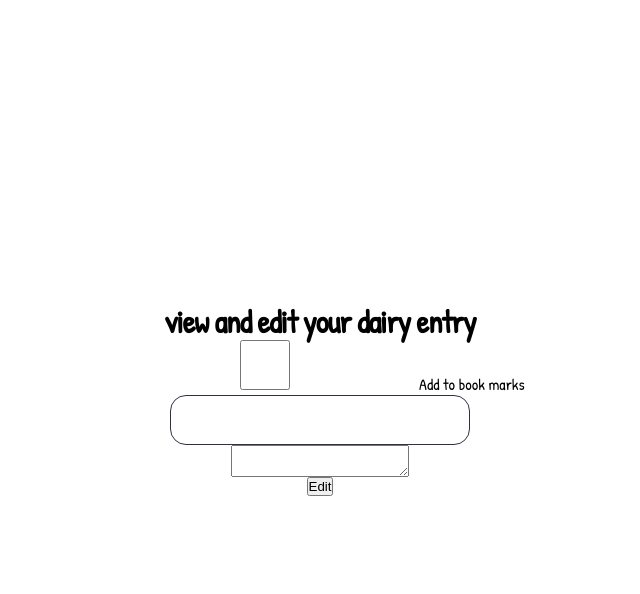
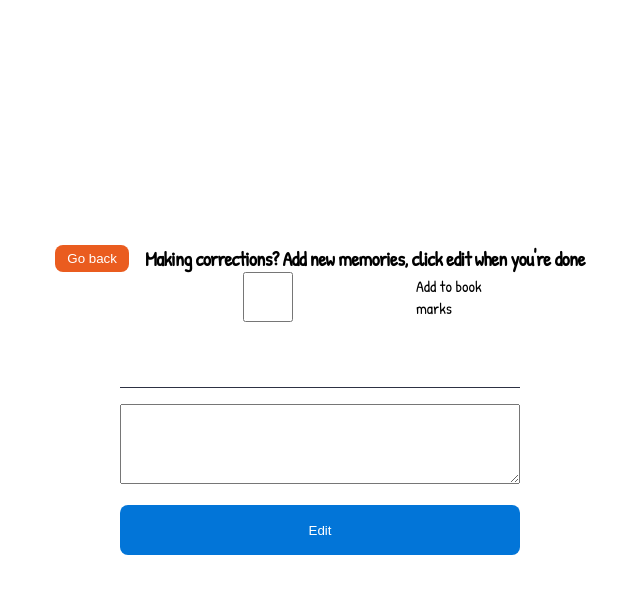
Before and after one commit to Munenyashaishe/ACA-Mowana-Diary-Project, a PHP site: page /entry.html in a window 1280 px wide. Shown: the top 594 px of the page, without its empty margins (320-960 px from the left). Run offline with PHP 8.4, Linux system fonts and the light colour scheme; some libraries are stand-ins or nearby versions.

Commit message:
Styles entry.html

```diff
--- a/public/css/entry.css
+++ b/public/css/entry.css
@@ -1,4 +1,34 @@
-.edit-form {
+#btn-return-dash {
+  margin-right: 1rem;
+}
+
+#edit-form {
   width: 400px;
-  background-color: red;
 }
+
+.form-control {
+  width: 100%;
+}
+
+#new-title {
+  width: 100%;
+  border-top: none;
+  border-right: none;
+  border-left: none;
+  border-radius: 0;
+  margin: 1rem 0;
+  font-size: 1.4rem;
+}
+
+#new-body {
+  width: 100%;
+  padding: 1rem;
+  font-size: 1.2rem;
+  margin-bottom: 1rem;
+}
+
+.btn.edit-btn {
+  width: 100%;
+  height: 50px;
+  background-color: #0275d8;
+}
--- a/public/entry.html
+++ b/public/entry.html
@@ -10,16 +10,25 @@
     <title>Document</title>
   </head>
   <body class="page flex-col">
-    <h1>view and edit your dairy entry</h1>
+    <div class="flex">
+      <button class="btn" id="btn-return-dash">Go back</button>
+      <h2>Making corrections? Add new memories, click edit when you're done</h2>
+    </div>
     <div>
       <form id="edit-form" class="flex-col">
-        <div class="form-control">
+        <div class="form-control flex">
           <input type="checkbox" name="bookmarked" id="btn-bookmark" />
           <label for="bookmarked">Add to book marks</label>
         </div>
-        <input type="text" name="title" id="new-title" />
-        <textarea name="new-body" id="new-body"></textarea>
-        <button type="submit" id="#submit-edit-btn">Edit</button>
+        <div class="form-control">
+          <input type="text" name="title" id="new-title" />
+        </div>
+        <div class="form-control">
+          <textarea name="new-body" id="new-body"></textarea>
+        </div>
+        <button type="submit" id="#submit-edit-btn" class="btn edit-btn">
+          Edit
+        </button>
       </form>
     </div>
 
```
